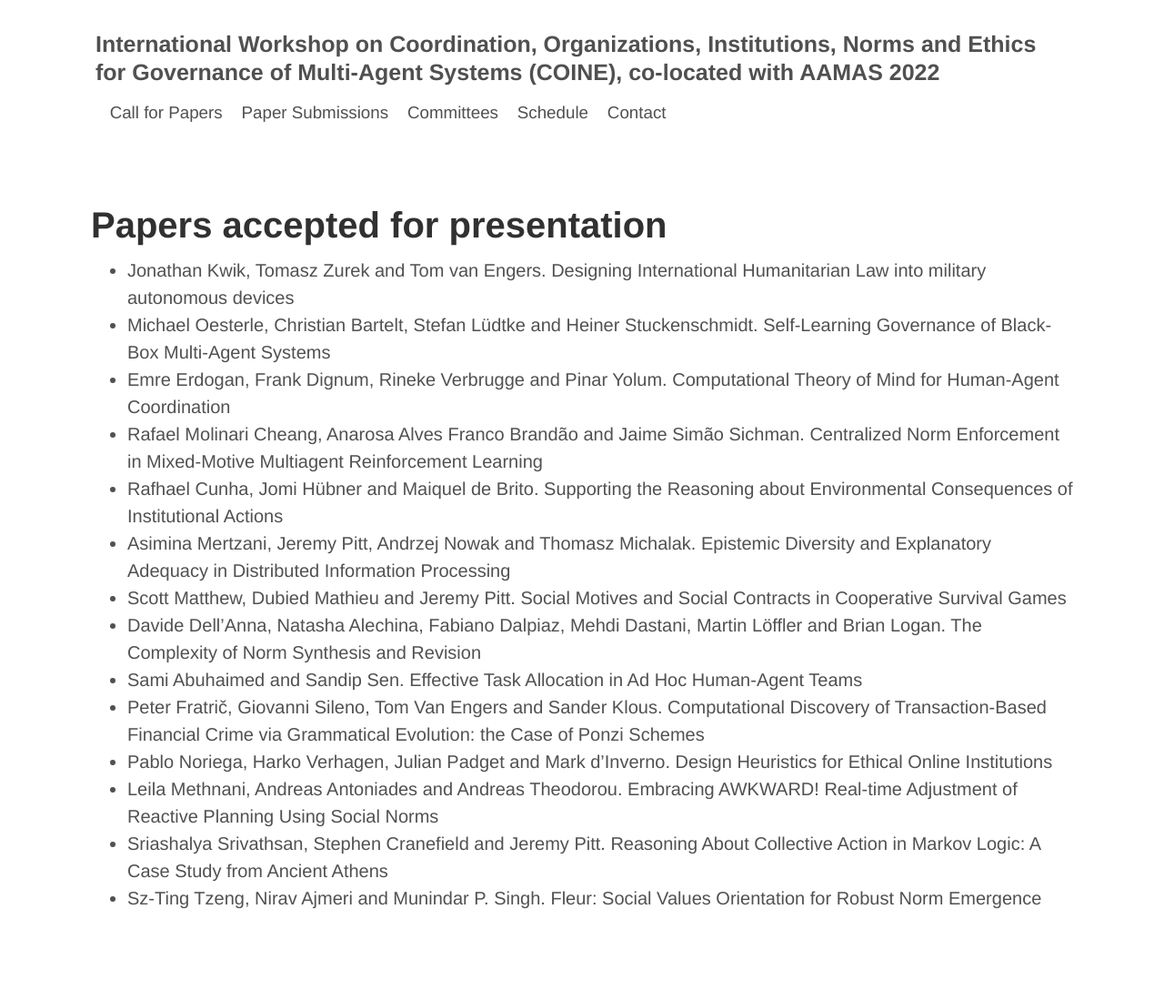
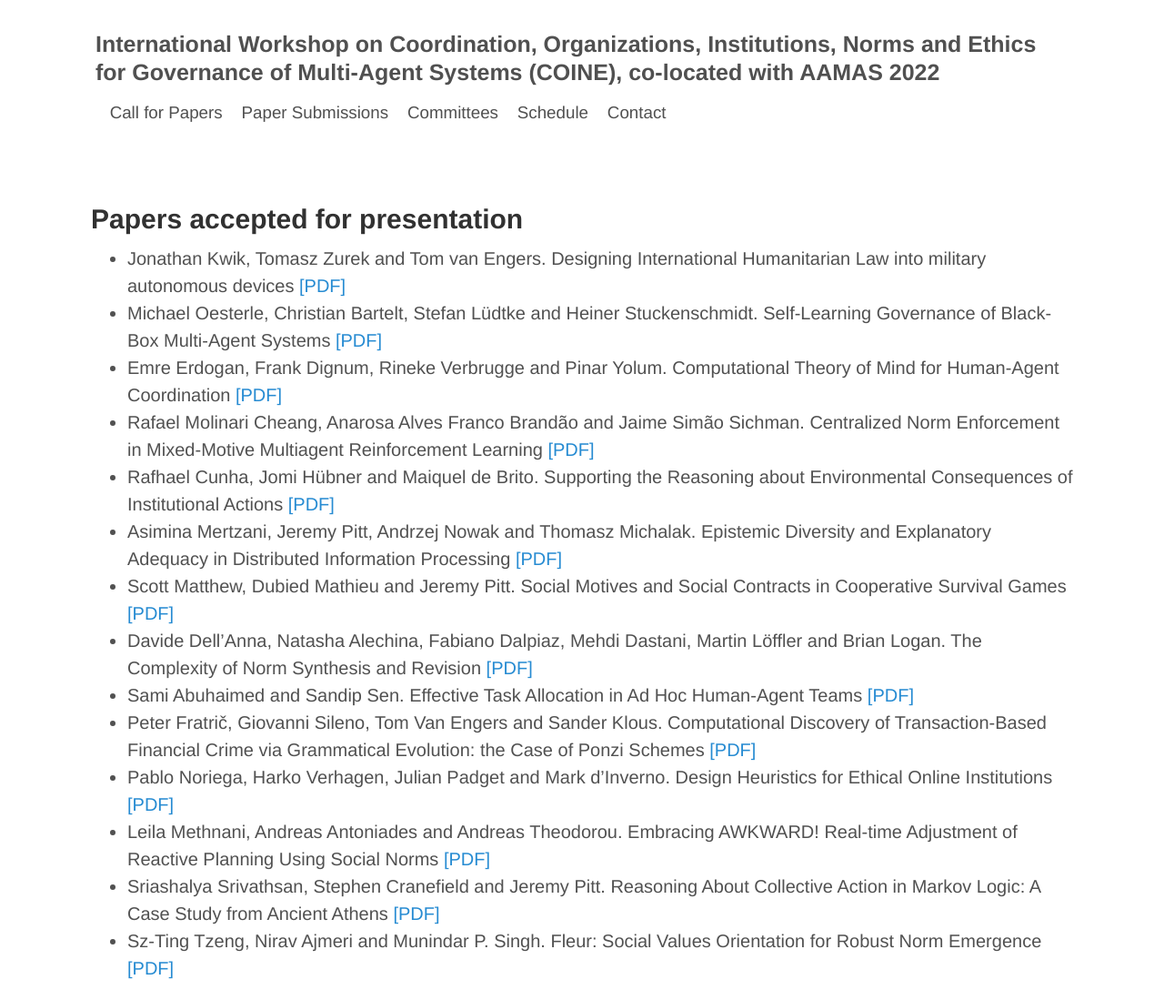
Before and after one commit to jithincheriyan/coine-2022-auckland, a Jekyll site: the page built from accepted_for_presentation.md, in a window 1280 px wide. Shown: the whole page at 91% size. Built offline with Jekyll 4.4.1, drawn with Linux system fonts in a browser that asks for light colours; before the commit the page ends 1022 px from its top, so only the background shows below that.

Commit message:
PDFs linked

```diff
--- a/accepted_for_presentation.md
+++ b/accepted_for_presentation.md
@@ -3,19 +3,19 @@ layout: default
 title: COINE
 ---
 
-# Papers accepted for presentation
+## Papers accepted for presentation
 
-- Jonathan Kwik, Tomasz Zurek and Tom van Engers. Designing International Humanitarian Law into military autonomous devices
-- Michael Oesterle, Christian Bartelt, Stefan Lüdtke and Heiner Stuckenschmidt. Self-Learning Governance of Black-Box Multi-Agent Systems
-- Emre Erdogan, Frank Dignum, Rineke Verbrugge and Pinar Yolum. Computational Theory of Mind for Human-Agent Coordination
-- Rafael Molinari Cheang, Anarosa Alves Franco Brandão and Jaime Simão Sichman. Centralized Norm Enforcement in Mixed-Motive Multiagent Reinforcement Learning
-- Rafhael Cunha, Jomi Hübner and Maiquel de Brito. Supporting the Reasoning about Environmental Consequences of Institutional Actions
-- Asimina Mertzani, Jeremy Pitt, Andrzej Nowak and Thomasz Michalak. Epistemic Diversity and Explanatory Adequacy in Distributed Information Processing
-- Scott Matthew, Dubied Mathieu and Jeremy Pitt. Social Motives and Social Contracts in Cooperative Survival Games
-- Davide Dell'Anna, Natasha Alechina, Fabiano Dalpiaz, Mehdi Dastani, Martin Löffler and Brian Logan. The Complexity of Norm Synthesis and Revision
-- Sami Abuhaimed and Sandip Sen. Effective Task Allocation in Ad Hoc Human-Agent Teams
-- Peter Fratrič, Giovanni Sileno, Tom Van Engers and Sander Klous. Computational Discovery of Transaction-Based Financial Crime via Grammatical Evolution: the Case of Ponzi Schemes
-- Pablo Noriega, Harko Verhagen, Julian Padget and Mark d'Inverno. Design Heuristics for Ethical Online Institutions
-- Leila Methnani, Andreas Antoniades and Andreas Theodorou. Embracing AWKWARD! Real-time Adjustment of Reactive Planning Using Social Norms
-- Sriashalya Srivathsan, Stephen Cranefield and Jeremy Pitt. Reasoning About Collective Action in Markov Logic: A Case Study from Ancient Athens
-- Sz-Ting Tzeng, Nirav Ajmeri and Munindar P. Singh. Fleur: Social Values Orientation for Robust Norm Emergence
+- Jonathan Kwik, Tomasz Zurek and Tom van Engers. Designing International Humanitarian Law into military autonomous devices [\[PDF\]]({{ site.path }}/papers/paper-1.pdf)
+- Michael Oesterle, Christian Bartelt, Stefan Lüdtke and Heiner Stuckenschmidt. Self-Learning Governance of Black-Box Multi-Agent Systems [\[PDF\]]({{ site.path }}/papers/paper-2.pdf)
+- Emre Erdogan, Frank Dignum, Rineke Verbrugge and Pinar Yolum. Computational Theory of Mind for Human-Agent Coordination [\[PDF\]]({{ site.path }}/papers/paper-3.pdf)
+- Rafael Molinari Cheang, Anarosa Alves Franco Brandão and Jaime Simão Sichman. Centralized Norm Enforcement in Mixed-Motive Multiagent Reinforcement Learning [\[PDF\]]({{ site.path }}/papers/paper-4.pdf)
+- Rafhael Cunha, Jomi Hübner and Maiquel de Brito. Supporting the Reasoning about Environmental Consequences of Institutional Actions [\[PDF\]]({{ site.path }}/papers/paper-5.pdf)
+- Asimina Mertzani, Jeremy Pitt, Andrzej Nowak and Thomasz Michalak. Epistemic Diversity and Explanatory Adequacy in Distributed Information Processing [\[PDF\]]({{ site.path }}/papers/paper-6.pdf)
+- Scott Matthew, Dubied Mathieu and Jeremy Pitt. Social Motives and Social Contracts in Cooperative Survival Games [\[PDF\]]({{ site.path }}/papers/paper-7.pdf)
+- Davide Dell'Anna, Natasha Alechina, Fabiano Dalpiaz, Mehdi Dastani, Martin Löffler and Brian Logan. The Complexity of Norm Synthesis and Revision [\[PDF\]]({{ site.path }}/papers/paper-8.pdf)
+- Sami Abuhaimed and Sandip Sen. Effective Task Allocation in Ad Hoc Human-Agent Teams [\[PDF\]]({{ site.path }}/papers/paper-9.pdf)
+- Peter Fratrič, Giovanni Sileno, Tom Van Engers and Sander Klous. Computational Discovery of Transaction-Based Financial Crime via Grammatical Evolution: the Case of Ponzi Schemes [\[PDF\]]({{ site.path }}/papers/paper-11.pdf)
+- Pablo Noriega, Harko Verhagen, Julian Padget and Mark d'Inverno. Design Heuristics for Ethical Online Institutions [\[PDF\]]({{ site.path }}/papers/paper-12.pdf)
+- Leila Methnani, Andreas Antoniades and Andreas Theodorou. Embracing AWKWARD! Real-time Adjustment of Reactive Planning Using Social Norms [\[PDF\]]({{ site.path }}/papers/paper-13.pdf)
+- Sriashalya Srivathsan, Stephen Cranefield and Jeremy Pitt. Reasoning About Collective Action in Markov Logic: A Case Study from Ancient Athens [\[PDF\]]({{ site.path }}/papers/paper-14.pdf)
+- Sz-Ting Tzeng, Nirav Ajmeri and Munindar P. Singh. Fleur: Social Values Orientation for Robust Norm Emergence [\[PDF\]]({{ site.path }}/papers/paper-15.pdf)
```
